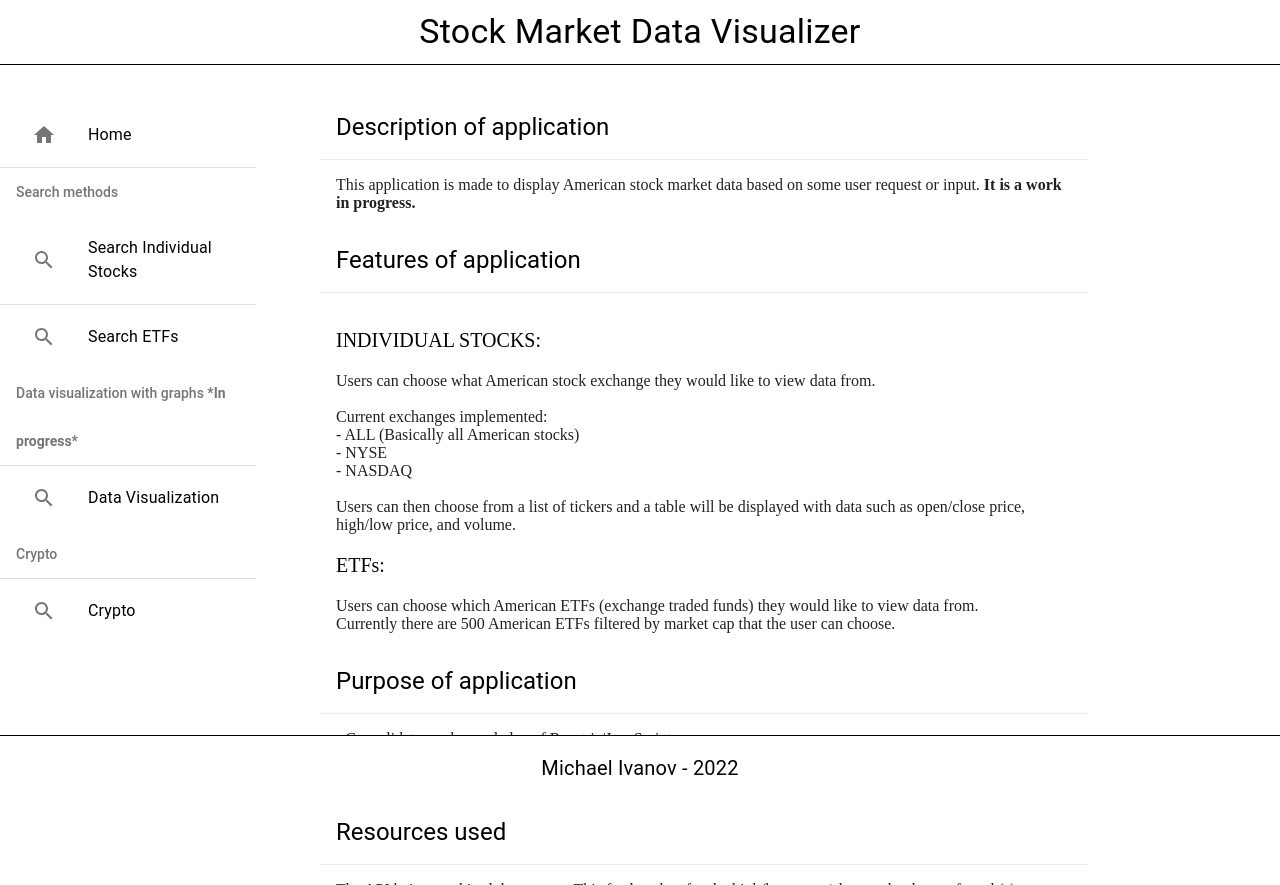
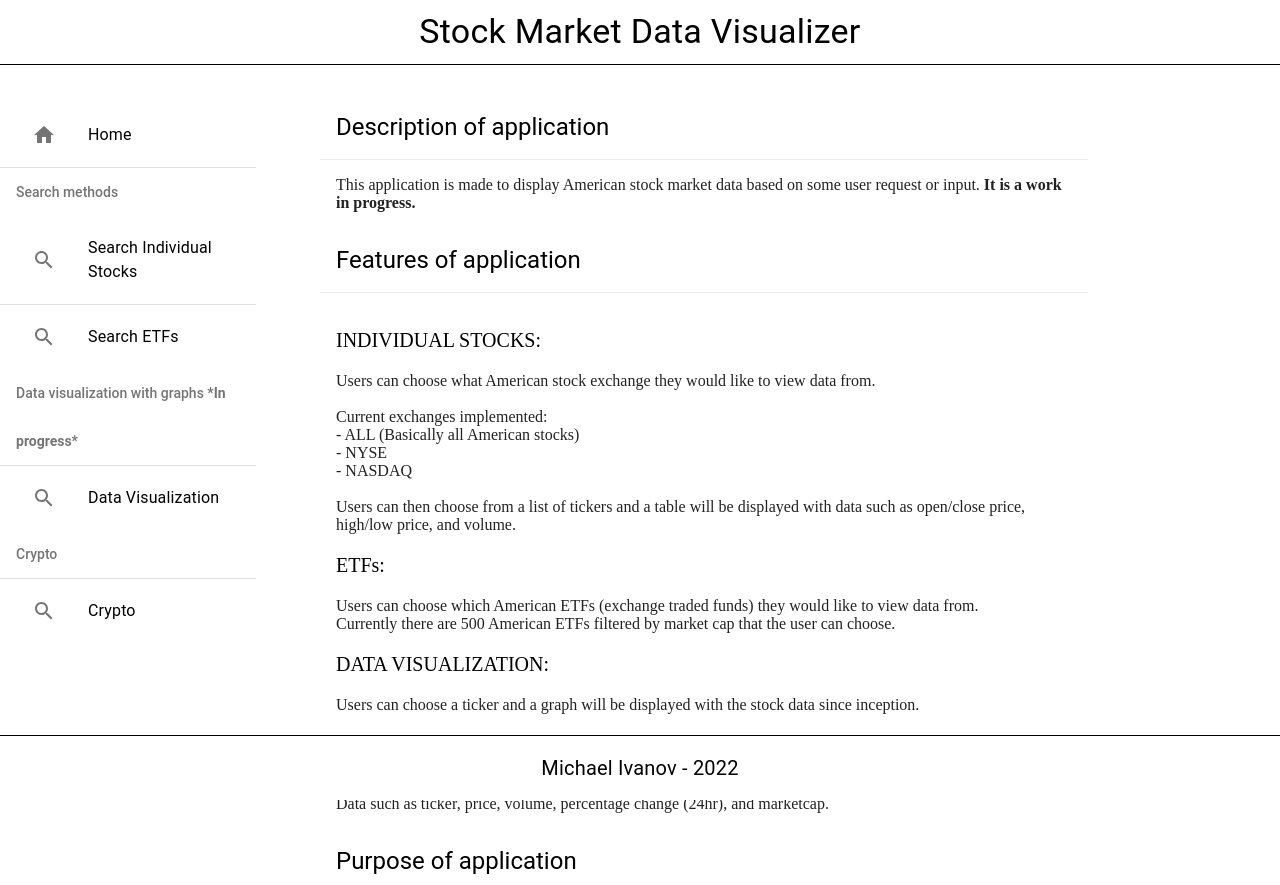
Before and after one commit to michaelivanov1/stock-market-data, a React (Create React App) app: page / in a window 1280 px wide. Built offline with nearby package versions, Linux system fonts and the light colour scheme.

Commit message:
cleaned up & added new features in home component

```diff
--- a/src/App.js
+++ b/src/App.js
@@ -14,7 +14,6 @@ import {
   AppBar,
   Typography,
   Snackbar,
-  Container,
 } from "@mui/material";
 
 import Box from '@mui/material/Box';
@@ -131,7 +130,6 @@ const App = () => {
         autoHideDuration={4000}
         onClose={snackbarClose}
       />
-
       <Toolbar style={{
         position: 'fixed',
         left: 0,
--- a/src/Components/HomeComponent.js
+++ b/src/Components/HomeComponent.js
@@ -37,6 +37,12 @@ const HomeComponent = () => {
                     Users can choose which American ETFs (exchange traded funds) they would like to view data from.
                     <br />
                     Currently there are 500 American ETFs filtered by market cap that the user can choose.
+                    <p style={{ fontSize: 20, color: 'black' }}>DATA VISUALIZATION:</p>
+                    Users can choose a ticker and a graph will be displayed with the stock data since inception.
+                    <p style={{ fontSize: 20, color: 'black' }}>CRYPTO:</p>
+                    Users can search/view data for a variable number of coins.
+                    <br />
+                    Data such as ticker, price, volume, percentage change (24hr), and marketcap.
                 </CardContent>
                 <CardHeader
                     style={{ color: 'black', borderBottom: '1px solid #eaecef' }}
@@ -52,8 +58,9 @@ const HomeComponent = () => {
                     title="Resources used"
                     titleTypographyProps={{ variant: 'h5' }}
                 />
-                <CardContent>The API being used is alphavantage. This fetches data for the high/low, open/close and volume of stock(s).
-                    <br /><br />The tickers are being pulled from JSON files that I have listed on my <a href="https://github.com/michaelivanov1/stock-market-data">GitHub</a> in the "data-sets" folder.
+                <CardContent>The API for stock data is alphavantage. This fetches data for the high/low, open/close and volume of stocks.<br />
+                    <br />The API for crypto data is coingecko. This fetches data for the name, ticker, price, volume, price change (24hr), and marketcap of coins.<br />
+                    <br />The tickers are being pulled from JSON files that I have listed on my <a href="https://github.com/michaelivanov1/stock-market-data">GitHub</a> in the "data-sets" folder.<br />
                 </CardContent>
             </Card>
         </ThemeProvider >
```
